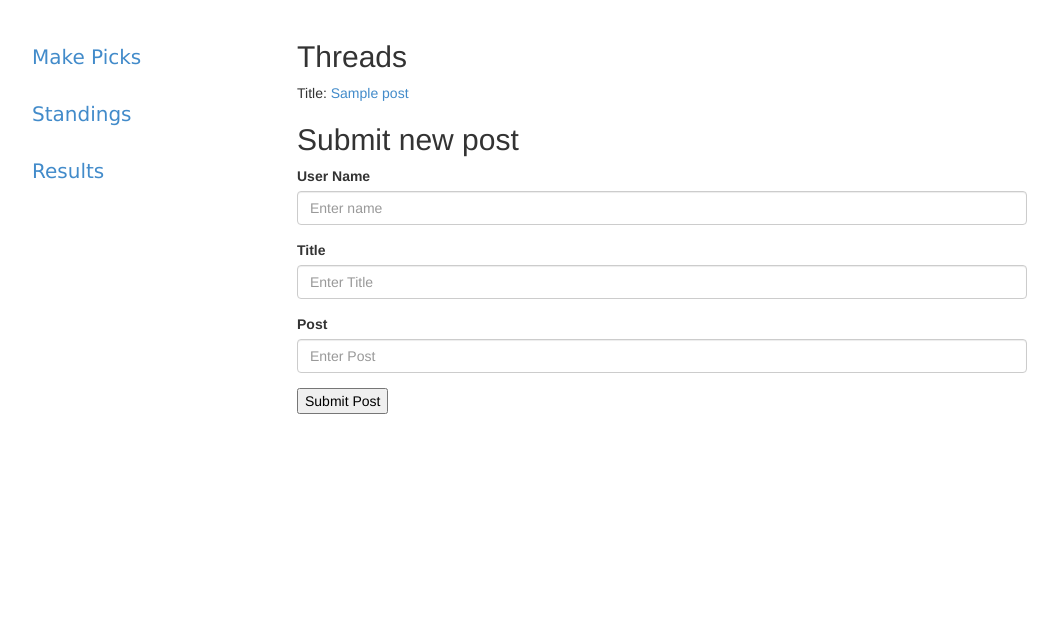
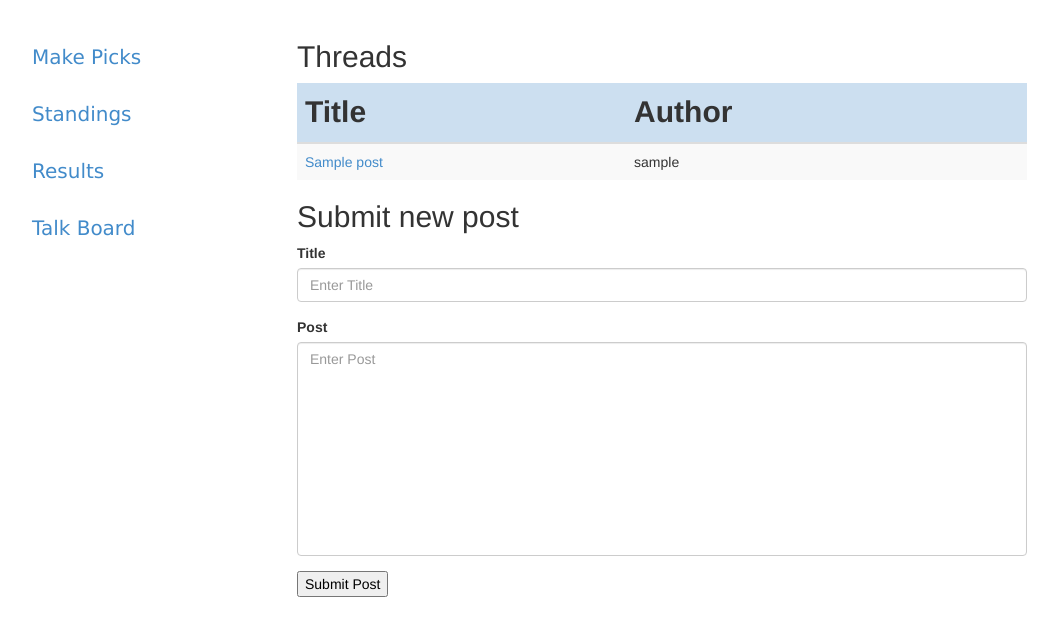
Before and after one commit to crazcarl/gridironguessinggame, a Python web app: template templates/forum.html in a window 1280 px wide. Shown: the part 62-698 px from the top of the page, without its empty margins (73-1131 px from the left). Run offline with Jinja, Linux system fonts and the light colour scheme; the template is opened without the code that fills it: most values are stand-ins (such as "Sample title", 1, 10 or a date in 2020); some libraries are stand-ins or nearby versions.

Commit message:
Comments/forum
Changes to look/feel.

```diff
--- a/handlers/comments.py
+++ b/handlers/comments.py
@@ -11,8 +11,7 @@ class ForumHandler(SignupHandler):
 		threads = Thread.all().order('-created').fetch(10)
 		self.render('forum.html',threads=threads,user=self.user)
 	def post(self):
-		user = self.request.get('username')
-		user = User.by_name(user)
+		user = self.user
 		post = self.request.get('post')
 		title = self.request.get('title')
 		# needs better handling for user and post verification
@@ -32,7 +31,7 @@ class ForumHandler(SignupHandler):
 class ThreadHandler(SignupHandler):
 	def get(self,thread):
 		thread=Thread.by_id(int(thread))
-		posts = Post.all().order('-created').fetch(20)
+		posts = Post.all().order('-created').ancestor(thread).fetch(20)
 		self.render('post.html',thread=thread,posts=posts,user=self.user)
 	def post(self,thread):
 		user = self.user
--- a/templates/forum.html
+++ b/templates/forum.html
@@ -7,25 +7,33 @@
 
 <div class="col-md-8">
 	<h2> Threads </h2>
-	<div>
+
+	<table class="table table-striped">
+	<thead>
+		<th>Title</th>
+		<th>Author</th>
+	</thead>
+	<tbody>
 		{% for post in threads %}
-			Title: <a href="/play/comments/{{post.key().id()}}">{{post.title}}</a>
+			<tr>
+				<td><a href="/play/comments/{{post.key().id()}}">{{post.title}}</a><br></td>
+				<td>{{post.author.username}}</td>
+			</tr>
 		{% endfor %}
-	</div>
+
+	</table>
+
 	<h2> Submit new post </h2>
 	<form method="POST">
+
 		<div class="form-group">
-			<label for="name">User Name</label>
-			<input type="text" class="form-control" name="username" placeholder="Enter name" id="name">
-		</div>
-		<div class="form-group">
-			<label for="Title">Title</label>
+			<label for="title">Title</label>
 			<input type="text" class="form-control" id="title" placeholder="Enter Title" name="title">
 		</div>
 
 		<div class="form-group">
 			<label for="post">Post</label>
-			<input type="text" class="form-control" id="post" placeholder="Enter Post" name="post">
+			<textarea type="text" rows="10" class="form-control" id="post" placeholder="Enter Post" name="post"></textarea>
 		</div>
 		<div class="form-group">
 			<input type='submit' value='Submit Post'></input>
--- a/templates/play_side.html
+++ b/templates/play_side.html
@@ -4,7 +4,8 @@
 	<!--make these links-->
 	<a href="/play/picks">Make Picks</a> <br><br>
 	<a href="/play/standings">Standings</a> <br><br>
-	<a href="/play/results">Results</a><br>
+	<a href="/play/results">Results</a><br><br>
+	<a href="/play/comments">Talk Board</a><br>
 	<!-- space for Week1,2,3 -->
 	<!-- python loop -->
 	</div>
--- a/templates/post.html
+++ b/templates/post.html
@@ -6,6 +6,7 @@
 {% include 'play_side.html' %}
 
 <div class="col-md-8">
+	<a href="/play/comments"> < back</a>
 	<div> Title: {{thread.title}}</div><br>
 	<div>
 		{% for post in posts %}
@@ -15,8 +16,8 @@
 	{% if user %}
 	<form method="POST">
 		<div class="form-group">
-			<label for="post">post</label>
-			<input type="text" class="form-control" id="post" placeholder="Enter Post" name="post">
+			<label for="post">New Post:</label>
+			<textarea rows="10" type="text" class="form-control" id="post" placeholder="Enter Post" name="post"></textarea>
 		</div>
 		<div class="form-group">
 			<input type='submit' value='Submit Post'></input>
```
Also changed, not shown: index.yaml (+12 -0 lines), 1 other file.
